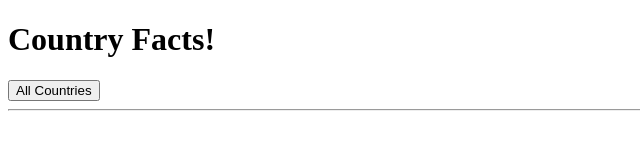
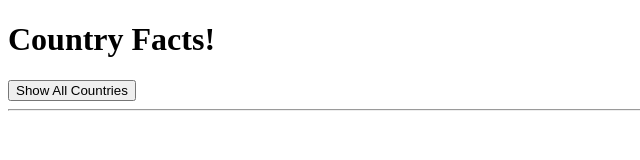
Before and after one commit to xiaochenx/project-1-country-facts, a plain HTML site: page index.html in a window 1280 px wide. Shown: the whole page, without its empty margins (0-640 px from the left). Drawn offline with Linux system fonts and the light colour scheme.

Commit message:
changed text to show all countries on the button

```diff
--- a/index.html
+++ b/index.html
@@ -10,7 +10,7 @@
 </head>
 <body>
     <h1>Country Facts!</h1>
-    <button id="countries">All Countries</button>
+    <button id="countries">Show All Countries</button>
     <hr>
     <br>
     <main>
```
